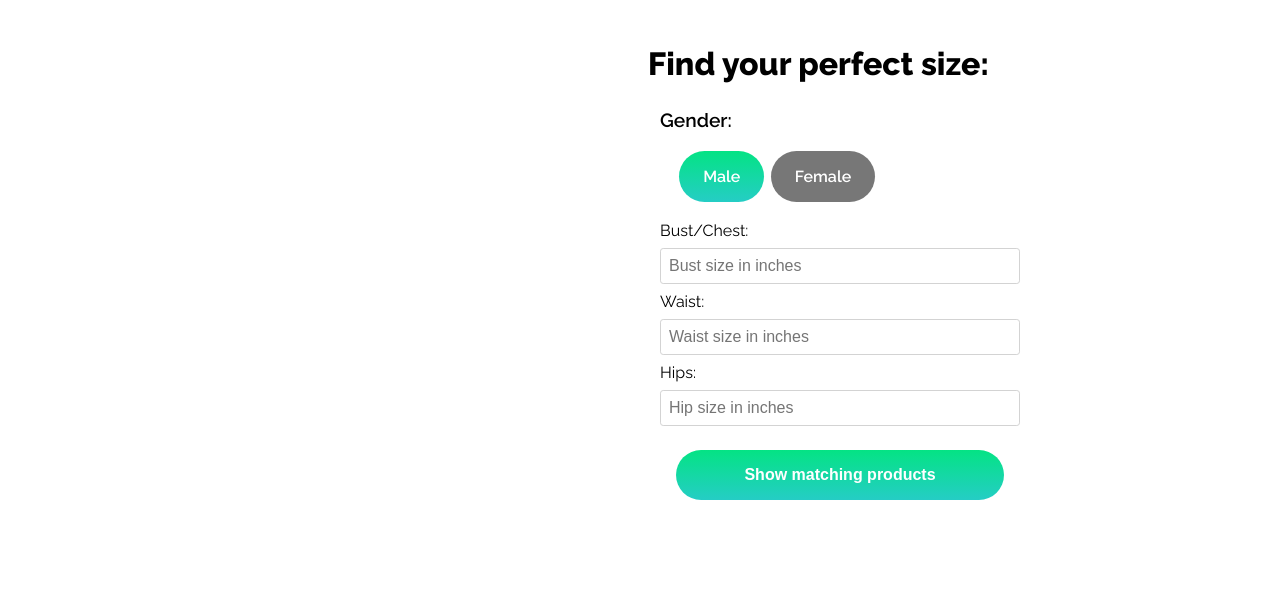
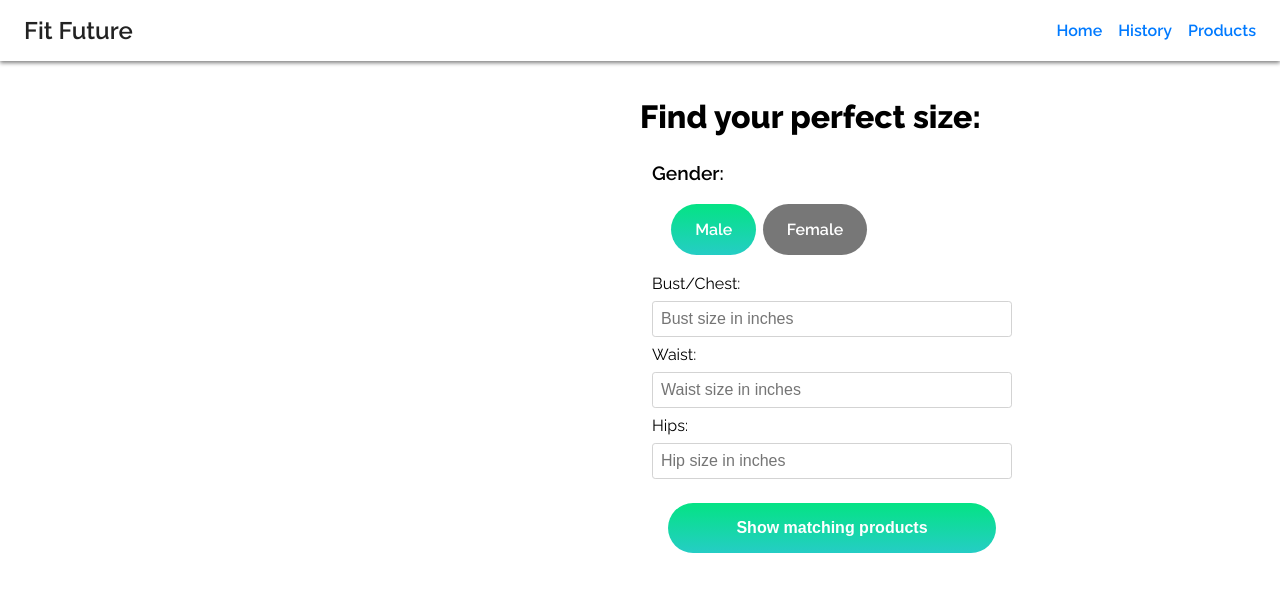
Before and after one commit to MDavid599/TeamHungover, a React (Create React App) app in the folder frontend/: page / in a window 1280 px wide. Shown: the top 592 px of the page. Built offline with nearby package versions, Linux system fonts and the light colour scheme.

Commit message:
add navbar

```diff
--- a/frontend/src/App.js
+++ b/frontend/src/App.js
@@ -2,6 +2,7 @@ import React, { Component } from "react";
 import { Helmet } from "react-helmet";
 import { BrowserRouter as Router, Route, Switch } from "react-router-dom";
 import GlobalStyles from "./components/styles/global";
+import Navbar from "./components/navbar";
 import Homepage from "./components/homepage";
 import Results from "./components/results";
 import History from "./components/history";
@@ -18,11 +19,14 @@ class App extends Component {
         </Helmet>
         <GlobalStyles />
         <Router>
-          <Switch>
-            <Route component={Homepage} exact path="/" />
-            <Route component={Results} path="/results" />
-            <Route component={History} path="/history" />
-          </Switch>
+          <>
+            <Navbar />
+            <Switch>
+              <Route component={Homepage} exact path="/" />
+              <Route component={Results} path="/results" />
+              <Route component={History} path="/history" />
+            </Switch>
+          </>
         </Router>
       </>
     );
--- /dev/null
+++ b/frontend/src/components/navbar.js
@@ -0,0 +1,42 @@
+import React from "react";
+import styled from "styled-components";
+import { Link } from "react-router-dom";
+
+const Nav = styled.nav`
+  position: relative;
+  top: 0;
+  left: 0;
+  right: 0;
+  padding: 1rem;
+  box-shadow: 0px 2px 4px gray;
+
+  display: flex;
+  flex-direction: row;
+  justify-content: flex-end;
+  align-items: center;
+  a {
+    font-weight: 600;
+    text-decoration: none;
+    color: #007aff;
+
+    margin: 0 0.5rem;
+  }
+  .brand {
+    margin-right: auto;
+    font-size: 1.5rem;
+    color: #222;
+  }
+`;
+
+const Navbar = () => (
+  <Nav>
+    <Link to="/" className="brand">
+      Fit Future
+    </Link>
+    <Link to="/">Home</Link>
+    <Link to="/history">History</Link>
+    <Link to="/results">Products</Link>
+  </Nav>
+);
+
+export default Navbar;
--- a/frontend/src/components/styles/global.js
+++ b/frontend/src/components/styles/global.js
@@ -6,6 +6,7 @@ const GlobalStyle = createGlobalStyle`
         width: 100%;
         height: 100%;
         overflow-x: hidden;
+        margin: 0;
     }
     html {
         height: 100%;
```
